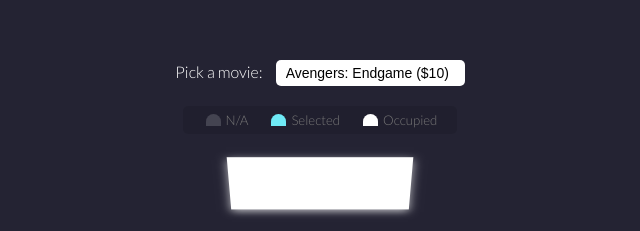
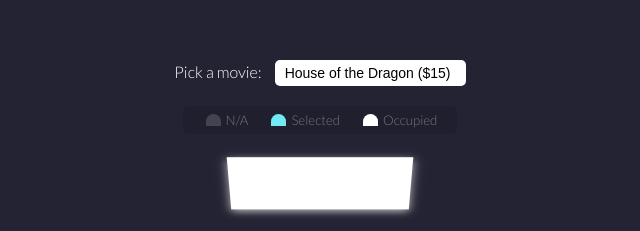
Before and after one commit to boymeetsblockchain/Booking-App, a plain HTML site: page index.html in a window 1280 px wide. Shown: the part 190-421 px from the top of the page, 320-960 px from the left. Drawn offline with Linux system fonts and the light colour scheme.

Commit message:
updated the movie list

```diff
--- a/index.html
+++ b/index.html
@@ -11,10 +11,10 @@
     <div class="movie-container">
       <label>Pick a movie:</label>
       <select id="movie">
-        <option value="10">Avengers: Endgame ($10)</option>
-        <option value="12">Joker ($12)</option>
-        <option value="8">Toy Story 4 ($8)</option>
-        <option value="9">The Lion King ($9)</option>
+        <option value="10">House of the Dragon ($15)</option>
+        <option value="12">Black Adam ($12)</option>
+        <option value="8">Ring of Power($8)</option>
+        <option value="9">Unchartered ($9)</option>
       </select>
     </div>
 
```
